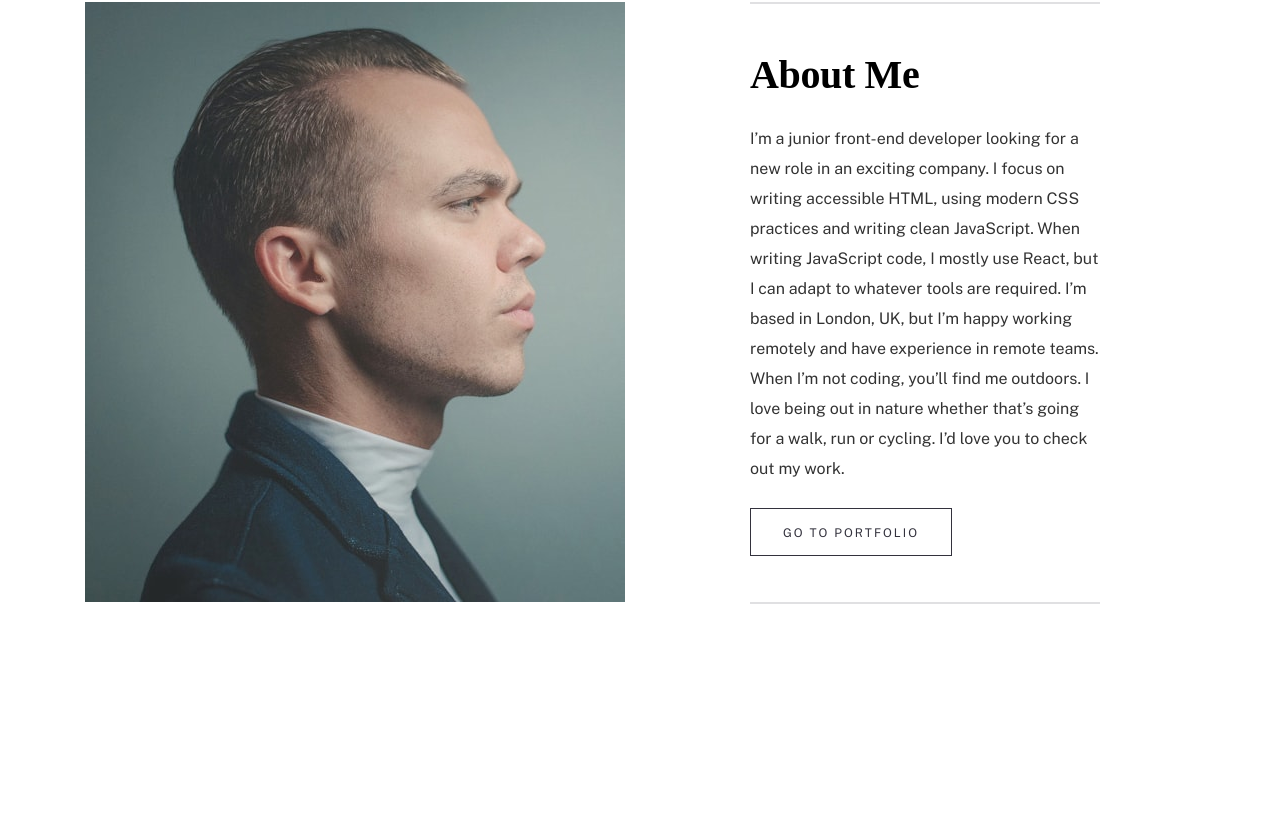
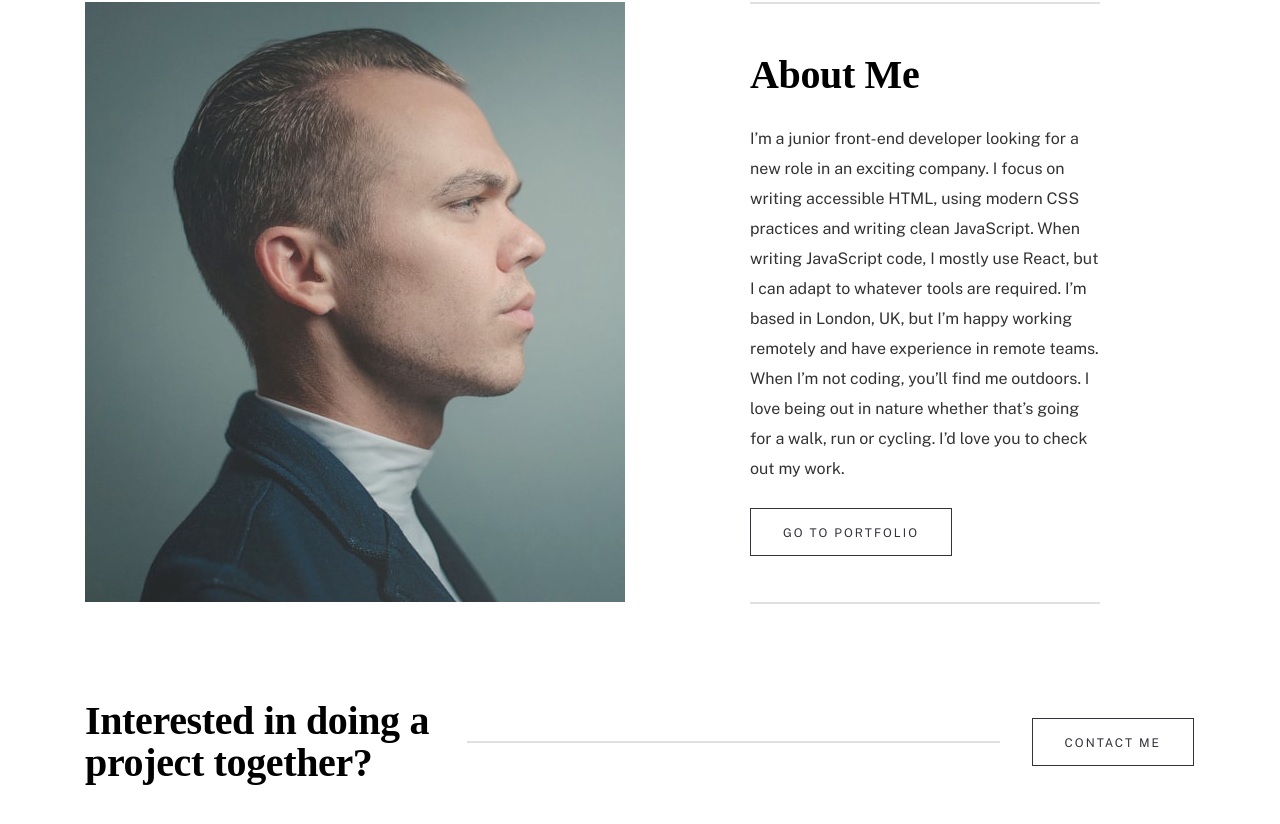
Before and after one commit to Alexandre-st/Minimalist-portfolio, a React (Create React App) app: page / in a window 1280 px wide. Shown: the part 844-1668 px from the top of the page. Before the commit the page ends 1448 px from the top, so only its background shows below. Built offline with nearby package versions, Linux system fonts and the light colour scheme; a web font is replaced by a local one.

Commit message:
Add TalkComponent to have a redirection to the form contact, full responsive

```diff
--- a/src/App.js
+++ b/src/App.js
@@ -1,7 +1,7 @@
 import React from 'react';
 import { BrowserRouter as Router, Routes, Route } from 'react-router-dom';
 
-import Header from './components/Header/Header';
+import Header from './layouts/Header/Header';
 import Home from './pages/Home/Home';
 
 import './styles/index.scss';
--- /dev/null
+++ b/src/components/TalkComponent/TalkComponent.js
@@ -0,0 +1,13 @@
+import { Link } from "react-router-dom";
+
+const TalkComponent = () => {
+  return (
+    <section className="talk">
+      <h3 className="middle-title">Interested in doing a project together?</h3>
+      <div className="border"></div>
+      <Link className="button button-contact" to="/">CONTACT ME</Link>
+    </section>
+  );
+}
+
+export default TalkComponent;
--- /dev/null
+++ b/src/components/TalkComponent/_talkComponent.scss
@@ -0,0 +1,44 @@
+@use '../../styles/variables/mixins' as *;
+
+.talk {
+  margin: 11.5rem 0 8rem 0;
+  display: flex;
+  flex-direction: column;
+  align-items: center;
+  text-align: center;
+
+  @include mq(tablet) {
+    margin: 9.6rem 0;
+    flex-direction: row;
+    text-align: left;
+    gap: 3.2rem;
+  }
+
+  h3 {
+    margin-bottom: 4rem;
+
+    @include mq(tablet) {
+      margin-bottom: 0;
+      max-width: 35rem;
+    }
+  }
+
+  .border {
+    display: none;
+
+    @include mq(tablet) {
+      display: block;
+      min-width: 11.3rem;
+      max-width: 54.3rem;
+      width: 17%;
+    }
+
+    @include mq(laptop) {
+      width: 39%;
+    }
+
+    @include mq(desktop) {
+      width: 48%;
+    }
+  }
+}
--- a/src/pages/Home/Home.js
+++ b/src/pages/Home/Home.js
@@ -7,6 +7,7 @@ import AboutImg from '../../assets/homepage/mobile/image-homepage-profile.jpg';
 import AboutImgTablet from '../../assets/homepage/tablet/image-homepage-profile.jpg';
 import AboutImgDesktop from '../../assets/homepage/desktop/image-homepage-profile.jpg';
 import StyleButton from '../../assets/icons/down-arrows.svg';
+import TalkComponent from '../../components/TalkComponent/TalkComponent';
 
 const Home = () => {
   return (
@@ -48,14 +49,14 @@ const Home = () => {
               <p className="text">
                 I’m a junior front-end developer looking for a new role in an exciting company. I focus on writing accessible HTML, using modern CSS practices and writing clean JavaScript. When writing JavaScript code, I mostly use React, but I can adapt to whatever tools are required. I’m based in London, UK, but I’m happy working remotely and have experience in remote teams. When I’m not coding, you’ll find me outdoors. I love being out in nature whether that’s going for a walk, run or cycling. I’d love you to check out my work.
               </p>
-              <div className="button button-white" role="button">
-                <Link to="/">GO TO PORTFOLIO</Link>
-              </div>
+              <Link className="button button-white" to="/">GO TO PORTFOLIO</Link>
             </div>
             <div className="border"></div>
           </div>
         </div>
       </section>
+
+      <TalkComponent />
     </main>
   );
 }
--- a/src/styles/base/_base.scss
+++ b/src/styles/base/_base.scss
@@ -88,12 +88,13 @@ h1, h2, h3 {
   letter-spacing: 2px;
 
   &-white {
-    border: 1px solid #33323D;
+    @include button;
     width: 20.2rem;
-    height: 4.8rem;
-    text-align: center;
-    padding: 17px 0 17px 0;
-    color: #33323D;
+  }
+
+  &-contact {
+    @include button;
+    width: 16.2rem;
   }
 }
 
--- a/src/styles/variables/_mixins.scss
+++ b/src/styles/variables/_mixins.scss
@@ -16,3 +16,13 @@
     }
   }
 }
+
+// For Button
+@mixin button {
+  border: 1px solid #33323D;
+  padding: 17px 0 17px 0;
+  height: 4.8rem;
+  text-align: center;
+  color: #33323D;
+
+}
```
Also changed, not shown: src/styles/index.scss (+5 -2 lines), src/layouts/Header/Header.js (renamed from src/components/Header/Header.js), src/layouts/Header/Menu/Menu.js (renamed from src/components/Header/Menu/Menu.js), src/layouts/Header/_header.scss (renamed from src/components/Header/_header.scss).
